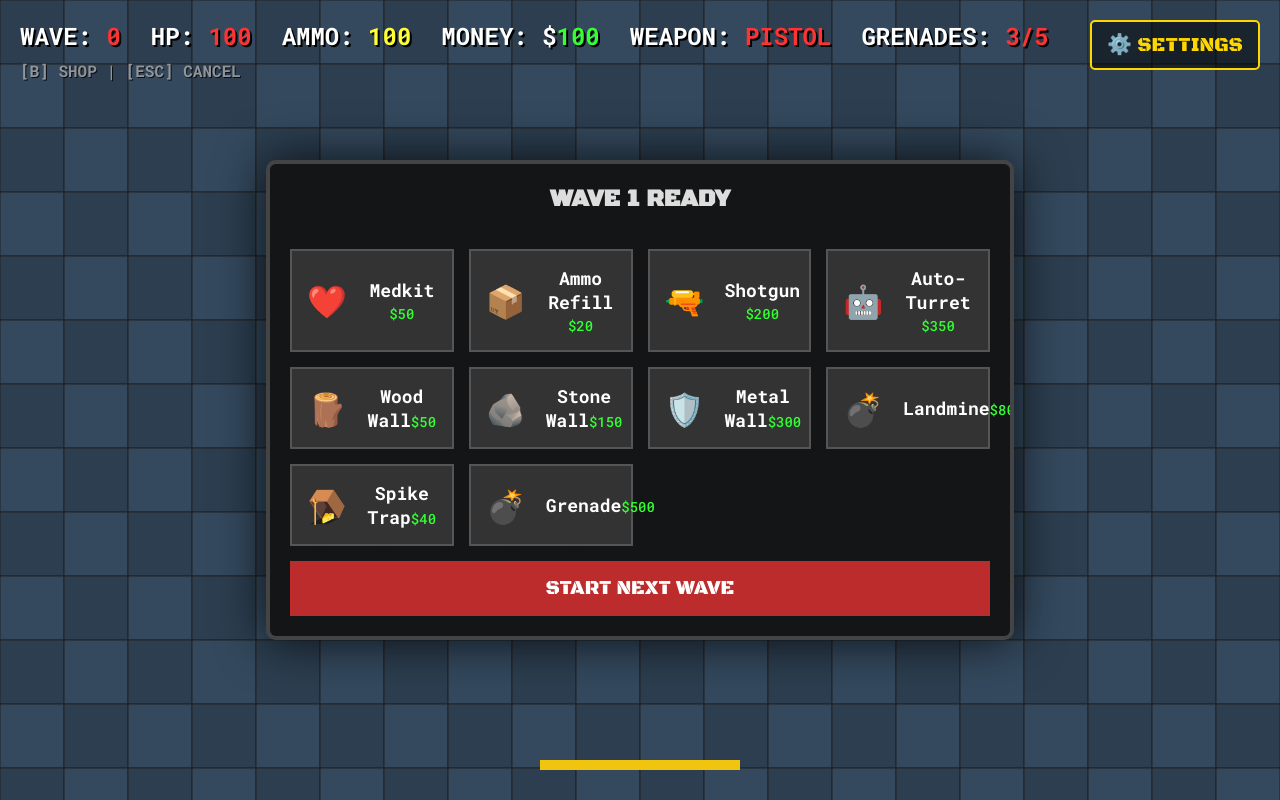
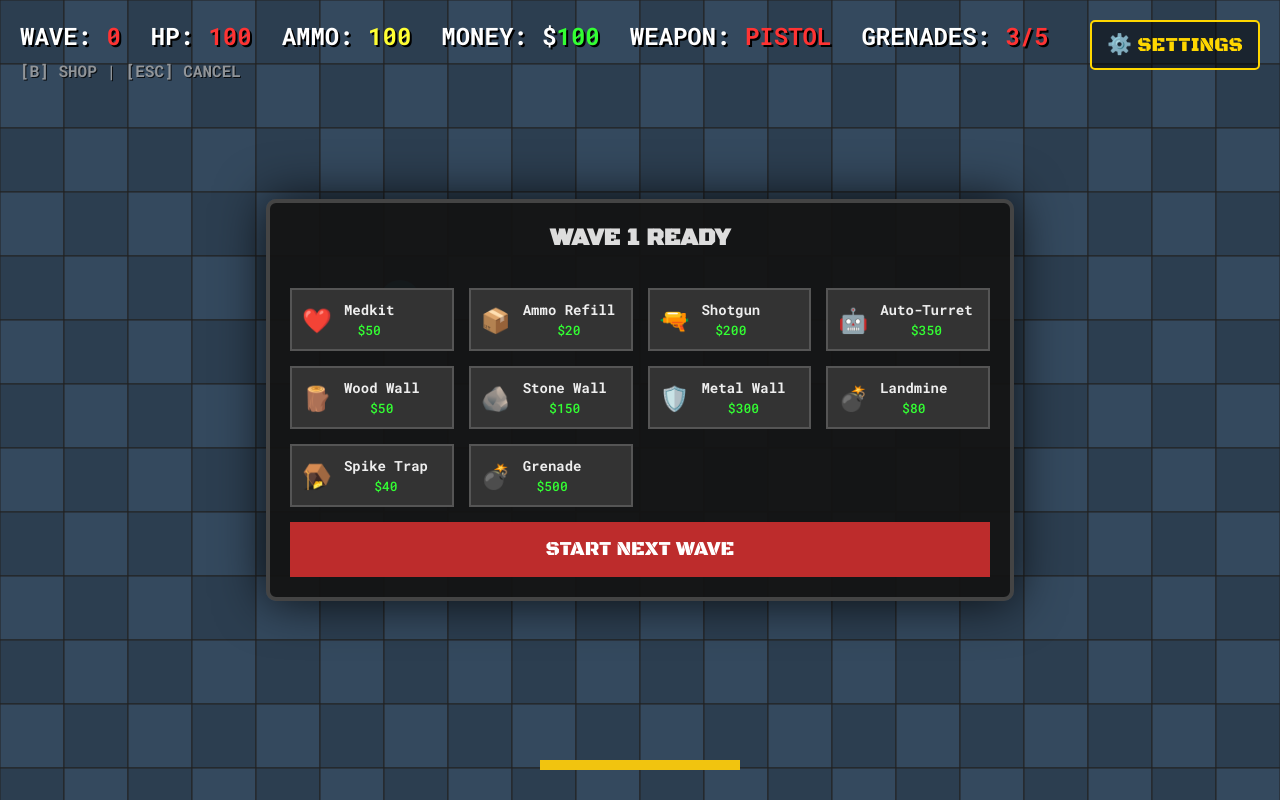
Before and after one commit to rishaandhir-polar/last-stand, a website: page index.html in a window 1280 px wide. Drawn offline with Linux system fonts and the light colour scheme; no server answers.

Commit message:
fix: resolve shop menu clipping and unify turret menu styles

```diff
--- a/index.html
+++ b/index.html
@@ -83,20 +83,28 @@
             <h2 id="turret-title">TURRET UPGRADE</h2>
             <div id="turret-stats">Levels: 1 | Ammo: 50</div>
             <div class="shop-item" onclick="upgradeTurret('capacity')">
+                <div class="details">
                     <span class="name">Max Ammo (+50)</span>
                     <span class="cost">$100</span>
                 </div>
+            </div>
             <div class="shop-item" onclick="upgradeTurret('damage')">
+                <div class="details">
                     <span class="name">Damage (+5)</span>
                     <span class="cost">$150</span>
                 </div>
+            </div>
             <div class="shop-item" onclick="upgradeTurret('regen')">
+                <div class="details">
                     <span class="name">Ammo Fab (1/s)</span>
                     <span class="cost">$300</span>
                 </div>
+            </div>
             <div class="shop-item" onclick="upgradeTurret('shotgun')">
+                <div class="details">
                     <span class="name">Shotgun Mode</span>
                     <span class="cost">$500</span>
+                </div>
             </div>
             <button onclick="closeTurretMenu()" class="close-btn">CLOSE</button>
         </div>
--- a/ui.css
+++ b/ui.css
@@ -91,10 +91,11 @@ button:hover {
     display: flex;
     align-items: center;
     background: #333;
-    padding: 15px;
+    padding: 10px;
     border: 2px solid #555;
     cursor: pointer;
-    transition: background 0.2s;
+    transition: background 0.2s, border-color 0.2s;
+    overflow: hidden;
 }
 
 .shop-item:hover {
@@ -103,16 +104,30 @@ button:hover {
 }
 
 .shop-item .icon {
-    font-size: 32px;
-    margin-right: 20px;
+    font-size: 24px;
+    margin-right: 12px;
+    flex-shrink: 0;
+}
+
+.details {
+    display: flex;
+    flex-direction: column;
+    justify-content: center;
+    min-width: 0;
+    /* Allow title to truncate/wrap */
 }
 
 .shop-item .name {
     font-weight: bold;
-    font-size: 18px;
+    font-size: 14px;
+    white-space: nowrap;
+    overflow: hidden;
+    text-overflow: ellipsis;
+    color: #eee;
 }
 
 .shop-item .cost {
     color: #33ff33;
-    font-size: 14px;
+    font-size: 13px;
+    margin-top: 2px;
 }
```
Lines whose indentation alone changed are shown as unchanged.
